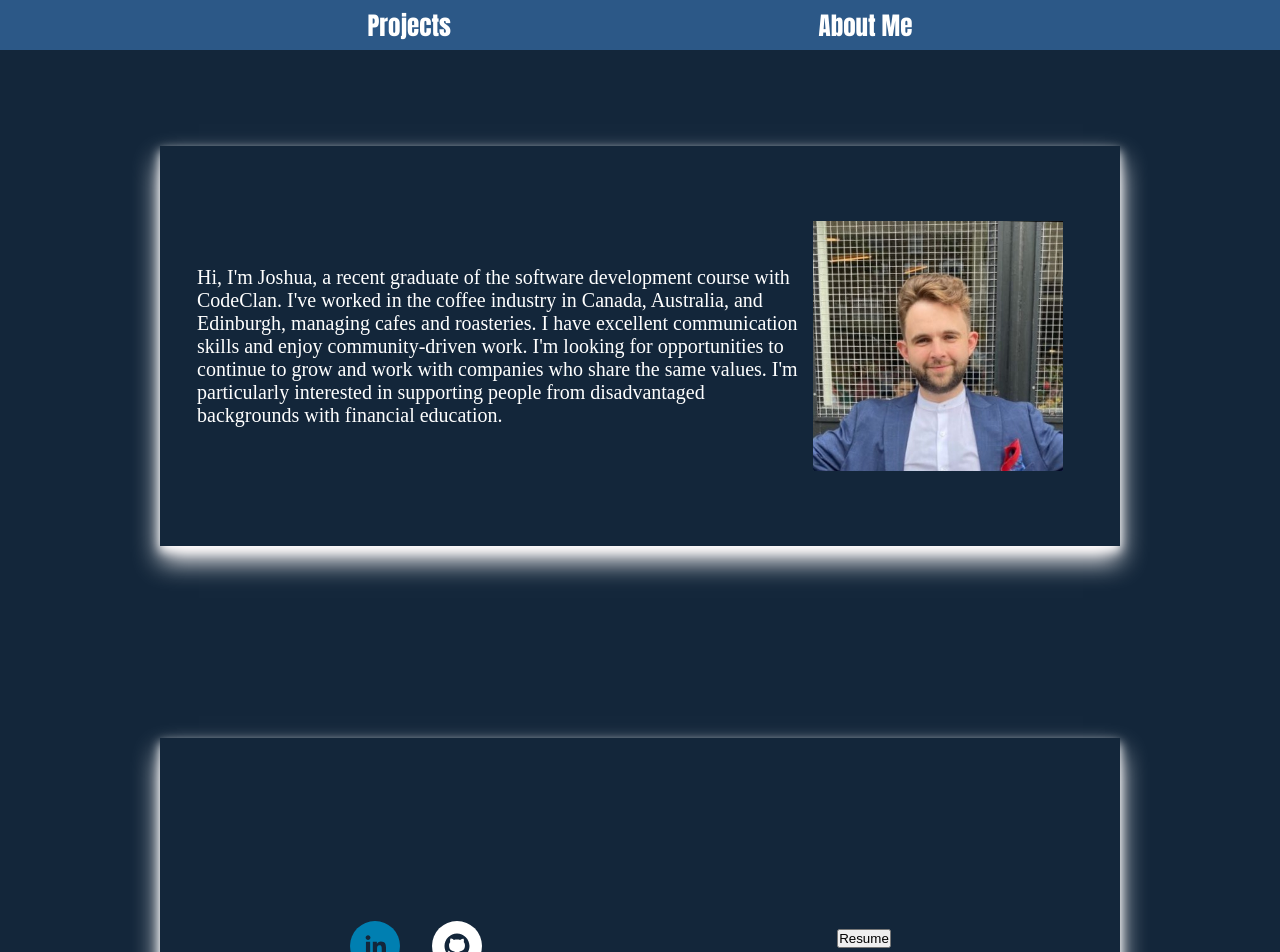
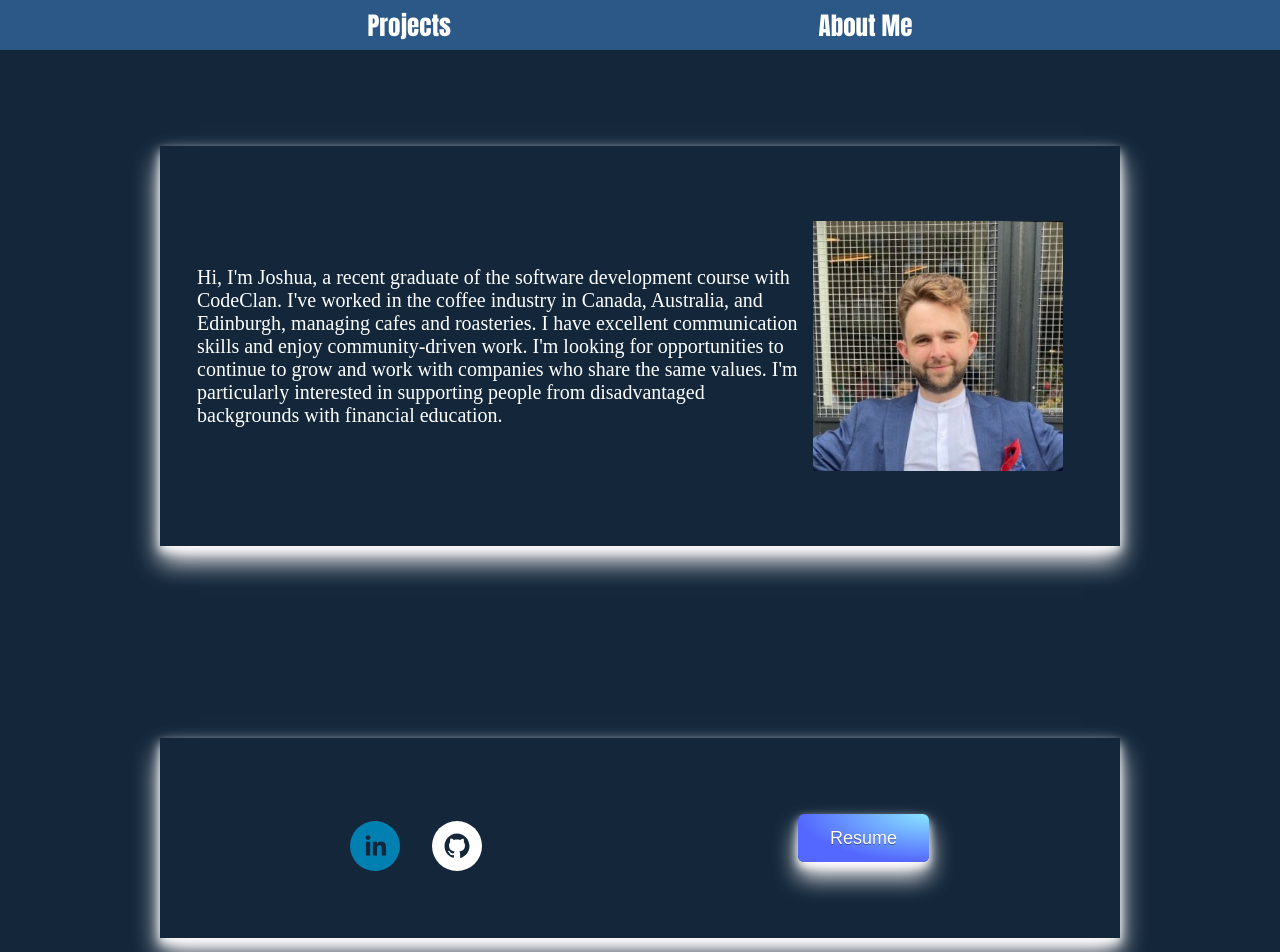
Before and after one commit to MackieJG/portfolio, a Next.js app: page /profile in a window 1280 px wide. Shown: the top 952 px of the page. Built offline with nearby package versions, Linux system fonts and the light colour scheme.

Commit message:
creating styling for resume button

```diff
--- a/src/pages/profile.js
+++ b/src/pages/profile.js
@@ -30,7 +30,7 @@
                 </div>
             </div>
             <div className={styles.pageWrapper}>
-                <div className={styles.container}>
+                <div className={styles.profileContainer}>
                     <div className={styles.socialIconsContainer}>
                     <div className={styles.linkedIn}>
                         <SocialIcon url="https://www.linkedin.com/in/mackiejg/"/>
@@ -42,7 +42,9 @@
                     </div>
                     </div>
                     <div className={styles.resume}>
-                        <button onclick="C:/Users/Joshua/Downloads/MackieCV.pdf" >Resume</button>
+                        <a href={"/MackieCV.pdf"} download>
+                            <button className={styles.button}>Resume</button>
+                        </a>
                     </div>
                 </div>
             </div>
--- a/src/styles/profile.module.css
+++ b/src/styles/profile.module.css
@@ -10,7 +10,6 @@
     height: 400px;
     width: 80%;
     color: #ffff;
-    margin: auto;
     justify-content: center;
     padding: 2rem;
     margin: 6rem 0;
@@ -35,7 +34,16 @@
 
 }
 
-
+.profileContainer {
+    display: flex;
+    height: 200px;
+    width: 80%;
+    color: #ffff;
+    justify-content: center;
+    padding: 2rem;
+    margin: 6rem 0;
+    box-shadow: rgb(255, 252, 252) 0px 15px 25px, rgb(255, 255, 255) 0px 5px 10px
+}
 .socialIconsContainer {
     display: flex;
     justify-content: center;
@@ -60,3 +68,29 @@
     justify-content: center;
     width: 70%;
 }
+
+.button {
+display: inline-block;
+outline: 0;
+border: 0;
+cursor: pointer;
+will-change: box-shadow,transform;
+background: radial-gradient( 100% 100% at 100% 0%, #89E5FF 0%, #5468FF 100% );
+box-shadow: rgb(255, 252, 252) 0px 15px 25px, rgb(255, 255, 255) 0px 5px 10px;
+
+padding: 0 32px;
+border-radius: 6px;
+color: #fff;
+height: 48px;
+font-size: 18px;
+text-shadow: 0 1px 0 rgb(0 0 0 / 40%);
+transition: box-shadow 0.15s ease,transform 0.15s ease;
+}
+.button:hover {
+    box-shadow: 0px 4px 8px rgb(45 35 66 / 40%), 0px 7px 13px -3px rgb(45 35 66 / 30%), inset 0px -3px 0px #3c4fe0;
+    transform: translateY(-2px);
+}
+.button:active{
+    box-shadow: inset 0px 3px 7px #3c4fe0;
+    transform: translateY(2px);
+}
```
Also changed, not shown: 1 other file (tests, documents, lock files or other folders).
